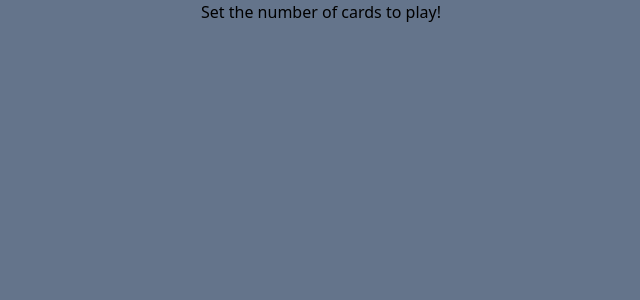
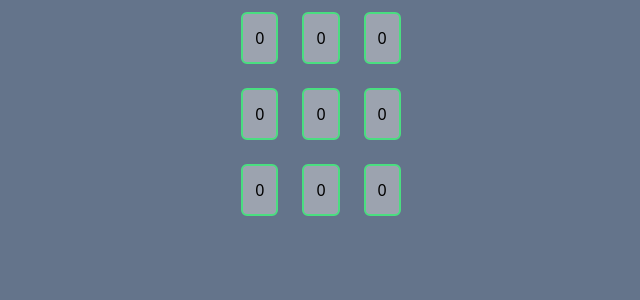
Before and after one commit to ELal3k/Memory-Cards, a React (Vite) app: page / in a window 1280 px wide. Shown: the top 300 px of the page, without its empty margins (319-959 px from the left). Built offline with nearby package versions, Linux system fonts and the light colour scheme.

Commit message:
game array and random pairs

```diff
--- a/src/App.jsx
+++ b/src/App.jsx
@@ -1,9 +1,25 @@
 import { useState } from "react"
+
+function generatePairs(numPairs, minRange, maxRange) {
+  const pairs = []
+
+  for (let i = 0; i < numPairs; i++) {
+    const num = Math.floor(Math.random() * (maxRange - minRange + 1)) + minRange
+    pairs.push([num, num])
+  }
+
+  return pairs
+}
+
+// Example usage: generate 3 pairs of equal integers within the range 1 to 10
+const result = generatePairs(3, 1, 10)
+console.log("RANDOM PAIRS:", result)
+
 const App = () => {
-  const [rows, setRows] = useState(0)
-  const [cols, setCols] = useState(0)
+  const [rows, setRows] = useState(3)
+  const [cols, setCols] = useState(3)
 
-  const createArray = () => {
+  function createArray() {
     let arr = []
     for (let i = 0; i < rows; i++) {
       arr[i] = []
@@ -15,8 +31,20 @@ const App = () => {
     return arr
   }
 
-  const arr = createArray(5, 3)
-  console.log(arr)
+  function gameArray() {
+    let arr = createArray()
+    for (let i = 0; i < rows; i++) {
+      for (let j = 0; j < cols; j++) {
+        arr[i][j] = Math.floor(Math.random() * 8)
+      }
+    }
+    return arr
+  }
+
+  const arrNull = createArray()
+  const arrGame = gameArray()
+  console.log(arrGame)
+
   return (
     <main className="h-screen bg-slate-500">
       {cols === 0 && rows === 0 ? (
@@ -24,7 +52,7 @@ const App = () => {
           Set the number of cards to play!
         </div>
       ) : (
-        arr.map((row, ridx) => {
+        arrNull.map((row, ridx) => {
           return (
             <div key={ridx} className="flex justify-center my-auto">
               {row.map((cell, cidx) => {
```
